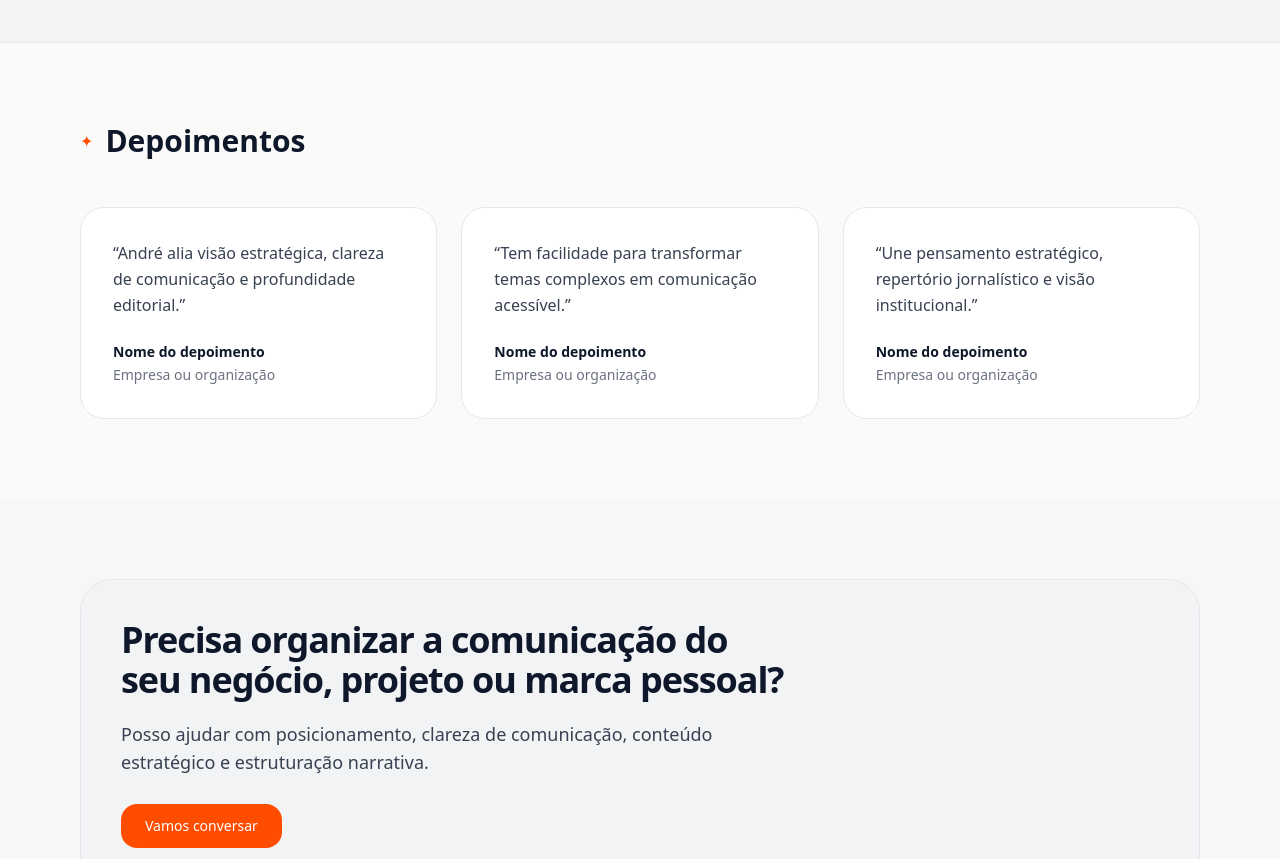
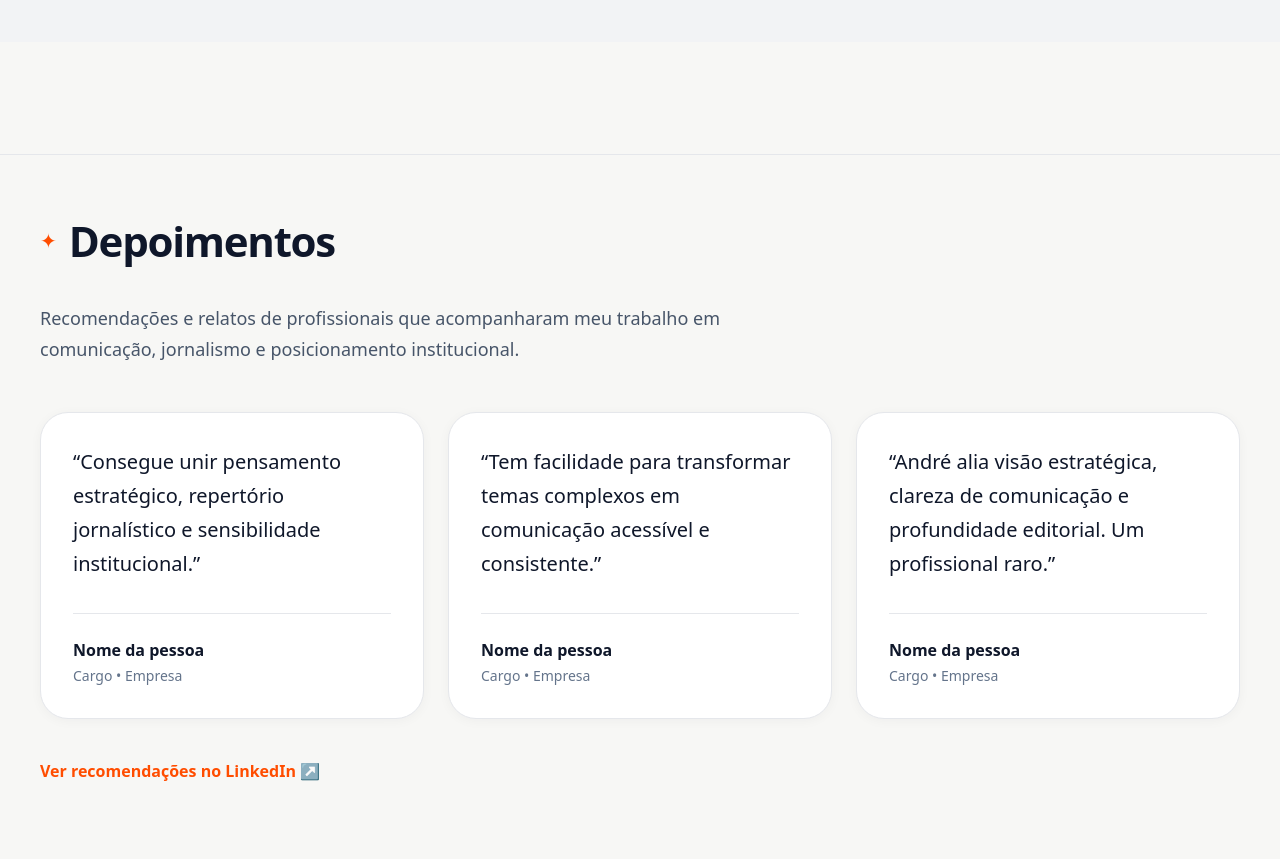
Before and after one commit to andretomazela-dev/integrado, a Next.js app: page /repertorio1 in a window 1280 px wide. Shown: the part 2060-2919 px from the top of the page. Built offline with nearby package versions, Linux system fonts and the light colour scheme.

Commit message:
Update page.jsx

```diff
--- a/app/repertorio1/page.jsx
+++ b/app/repertorio1/page.jsx
@@ -267,38 +267,124 @@ export default function RepertorioPage() {
         </div>
       </section>
 
-      {/* DEPOIMENTOS */}
-      <section className="py-16 md:py-20 bg-[#FAFAF8] border-t border-gray-200">
-        <div className="container">
-          <div className="flex items-center gap-3 mb-12">
-            <span className="text-[#FF4D00]">✦</span>
+    {/* =========================
+   DEPOIMENTOS
+========================= */}
 
-            <h2 className="text-2xl md:text-3xl font-bold">
+<section className="mt-28 border-t border-[#E5E7EB] pt-16">
+  <div className="max-w-[1280px] mx-auto px-6 md:px-10">
+    <div className="flex items-center gap-3 mb-10">
+      <span className="text-[#FF4D00] text-xl">✦</span>
+
+      <h2 className="text-[34px] md:text-[42px] leading-[1.05] tracking-[-0.03em] font-bold text-[#0F172A]">
         Depoimentos
       </h2>
     </div>
 
-          <div className="grid md:grid-cols-3 gap-6">
-            {depoimentos.map((item, index) => (
-              <div
-                key={index}
-                className="bg-white rounded-3xl border border-gray-200 p-8"
-              >
-                <p className="text-gray-700 leading-relaxed">
-                  “{item.texto}”
+    <p className="text-[18px] leading-[1.7] text-[#475569] max-w-[760px] mb-12">
+      Recomendações e relatos de profissionais que acompanharam meu trabalho
+      em comunicação, jornalismo e posicionamento institucional.
     </p>
 
-                <div className="mt-6">
-                  <strong className="block text-sm">
-                    Nome do depoimento
-                  </strong>
+    <div className="grid md:grid-cols-3 gap-6">
 
-                  <span className="text-sm text-gray-500">
-                    Empresa ou organização
-                  </span>
+      {/* CARD 1 */}
+      <div
+        className="
+          rounded-[28px]
+          border border-[#E5E7EB]
+          bg-white
+          p-8
+          shadow-[0_2px_12px_rgba(15,23,42,0.04)]
+        "
+      >
+        <p className="text-[20px] leading-[1.7] text-[#0F172A] mb-8">
+          “Consegue unir pensamento estratégico, repertório jornalístico e
+          sensibilidade institucional.”
+        </p>
+
+        <div className="pt-6 border-t border-[#E5E7EB]">
+          <h3 className="font-semibold text-[#0F172A]">
+            Nome da pessoa
+          </h3>
+
+          <p className="text-sm text-[#64748B] mt-1">
+            Cargo • Empresa
+          </p>
         </div>
       </div>
-            ))}
+
+      {/* CARD 2 */}
+      <div
+        className="
+          rounded-[28px]
+          border border-[#E5E7EB]
+          bg-white
+          p-8
+          shadow-[0_2px_12px_rgba(15,23,42,0.04)]
+        "
+      >
+        <p className="text-[20px] leading-[1.7] text-[#0F172A] mb-8">
+          “Tem facilidade para transformar temas complexos em comunicação
+          acessível e consistente.”
+        </p>
+
+        <div className="pt-6 border-t border-[#E5E7EB]">
+          <h3 className="font-semibold text-[#0F172A]">
+            Nome da pessoa
+          </h3>
+
+          <p className="text-sm text-[#64748B] mt-1">
+            Cargo • Empresa
+          </p>
+        </div>
+      </div>
+
+      {/* CARD 3 */}
+      <div
+        className="
+          rounded-[28px]
+          border border-[#E5E7EB]
+          bg-white
+          p-8
+          shadow-[0_2px_12px_rgba(15,23,42,0.04)]
+        "
+      >
+        <p className="text-[20px] leading-[1.7] text-[#0F172A] mb-8">
+          “André alia visão estratégica, clareza de comunicação e profundidade
+          editorial. Um profissional raro.”
+        </p>
+
+        <div className="pt-6 border-t border-[#E5E7EB]">
+          <h3 className="font-semibold text-[#0F172A]">
+            Nome da pessoa
+          </h3>
+
+          <p className="text-sm text-[#64748B] mt-1">
+            Cargo • Empresa
+          </p>
+        </div>
+      </div>
+    </div>
+
+    {/* CTA LINKEDIN */}
+    <div className="mt-10">
+      <a
+        href="https://www.linkedin.com/in/tomazela/details/recommendations/"
+        target="_blank"
+        rel="noopener noreferrer"
+        className="
+          inline-flex
+          items-center
+          gap-2
+          text-[#FF4D00]
+          font-semibold
+          hover:opacity-80
+          transition
+        "
+      >
+        Ver recomendações no LinkedIn ↗
+      </a>
     </div>
   </div>
 </section>
```
Lines whose indentation alone changed are shown as unchanged.
